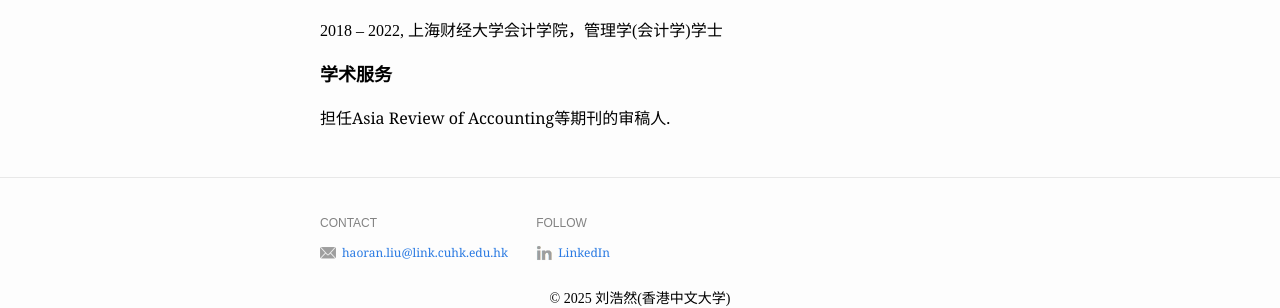
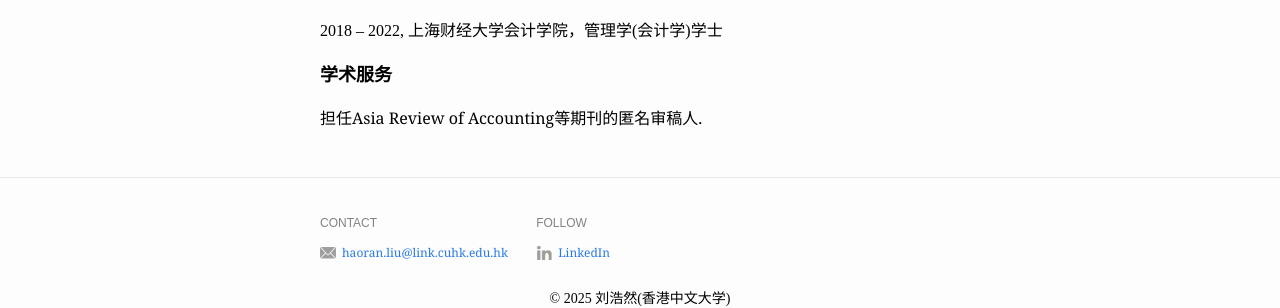
Before and after one commit to LeightonLiu/leightonliu.github.io, a Jekyll site: the page built from index.md, in a window 1280 px wide. Shown: the part 912-1220 px from the top of the page. Built offline with Jekyll 4.4.1, drawn with Linux system fonts in a browser that asks for light colours.

Commit message:
Update index.md

```diff
--- a/index.md
+++ b/index.md
@@ -55,5 +55,5 @@ profile_picture:
 <b><font color="black" size=4 class="aa">学术服务</font></b>
 </p>
 <p>
-<font color="black" size=3>担任Asia Review of Accounting等期刊的审稿人. </font>
+<font color="black" size=3>担任Asia Review of Accounting等期刊的匿名审稿人. </font>
 </p>
```
